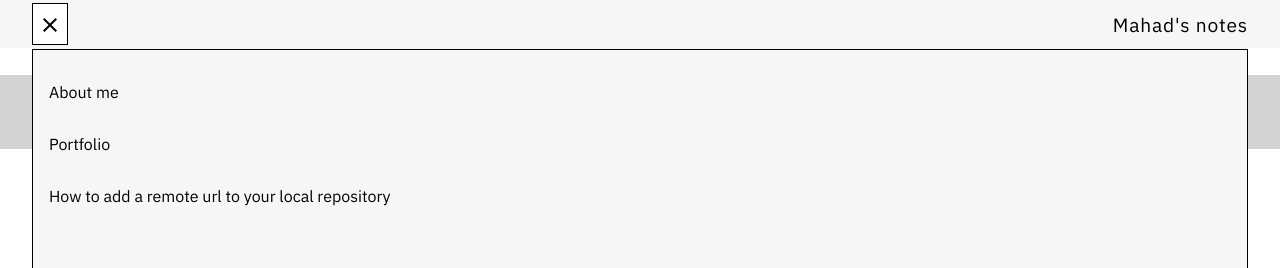
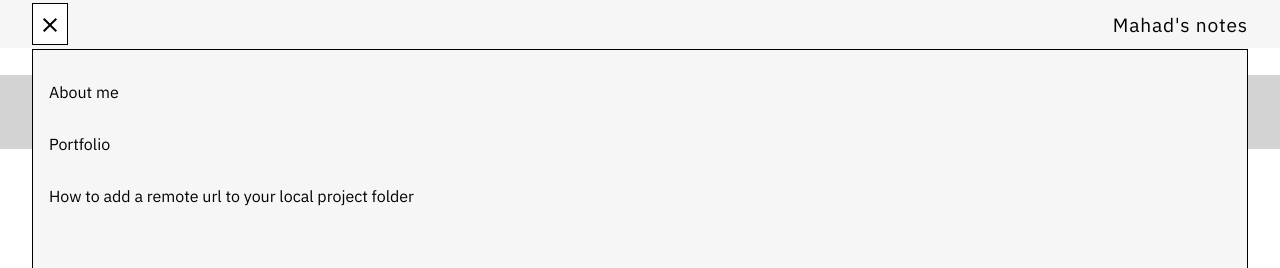
Before and after one commit to Elir-Mahad/notes, a Next.js app: page /add-remote-url-to-local-repo in a window 1280 px wide. Both pictures are taken after a click on the element 49 px from the left and 24 px from the top of the page. Shown: the top 268 px of the page. Built offline with nearby package versions, Linux system fonts and the light colour scheme; no server answers.

Commit message:
Update menu post title for remote-url

```diff
--- a/components/Menu.js
+++ b/components/Menu.js
@@ -70,7 +70,7 @@ function Menu() {
               as={process.env.BACKEND_URL + "/add-remote-url-to-local-repo"}
             >
               <BlogName onClick={hideContent}>
-                How to add a remote url to your local repository
+                How to add a remote url to your local project folder
               </BlogName>
             </Link>
             {/*  */}
--- a/pages/add-remote-url-to-local-repo.js
+++ b/pages/add-remote-url-to-local-repo.js
@@ -5,7 +5,7 @@ import {
   Sentence,
   HighlightedSentence,
   PostTitle,
-  Code,
+  // Code,
   LiCode,
   UrlLink,
   Litem,
```
